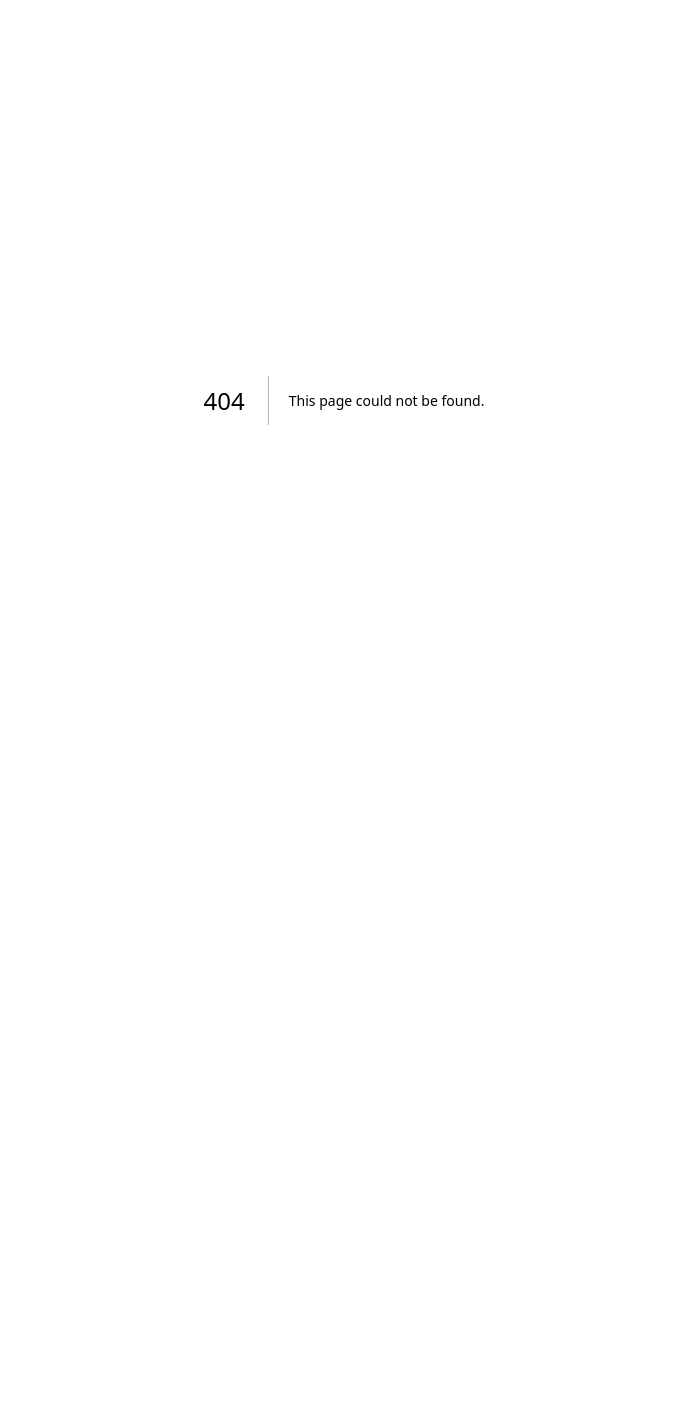
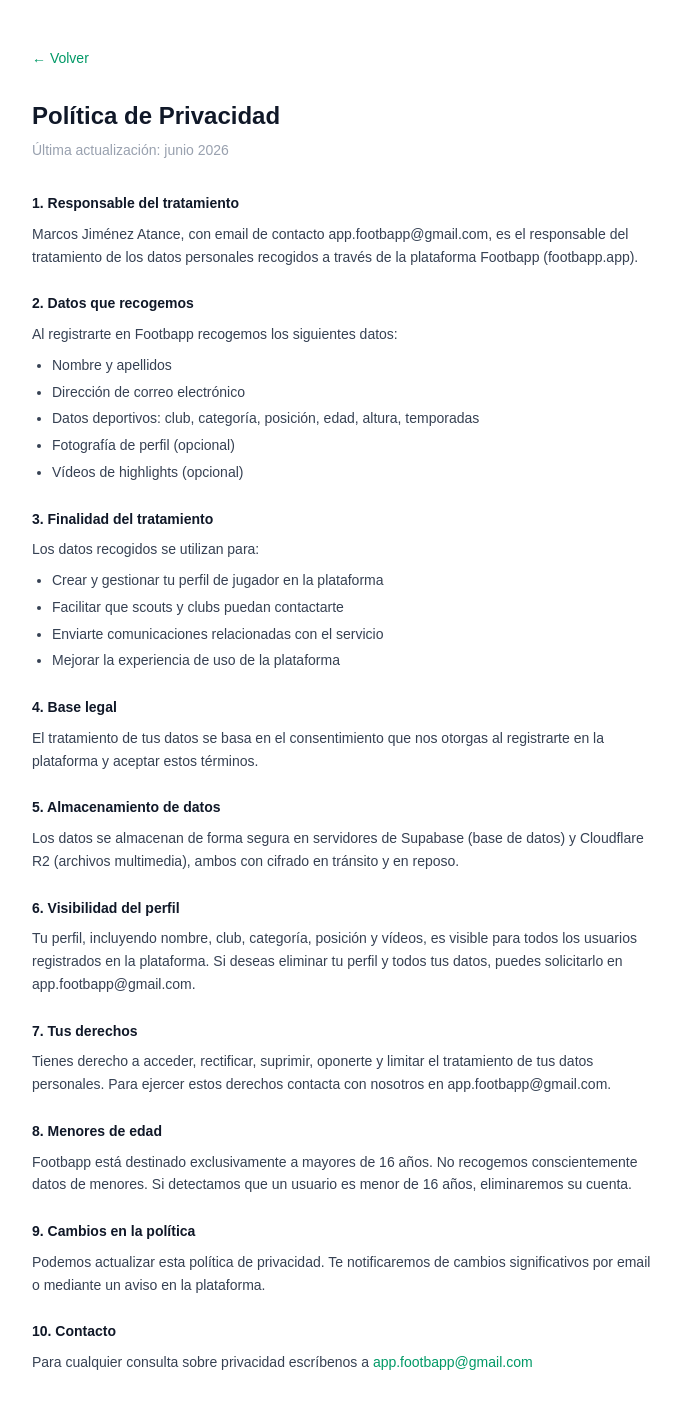
Before and after one commit to marcosjime7-svg/footbapp, a Next.js app: page /privacidad in a window 1280 px wide. Before the commit this address had no page. Shown: the top 1408 px of the page, without its empty margins (296-977 px from the left). Before the commit the page ends 800 px from the top, so only its background shows below. Built offline with nearby package versions, Linux system fonts and the light colour scheme.

Commit message:
privacidad y terminos

```diff
--- /dev/null
+++ b/app/privacidad/page.tsx
@@ -0,0 +1,74 @@
+export default function Privacidad() {
+  return (
+    <main className="min-h-screen bg-white max-w-2xl mx-auto px-6 py-12">
+      <a href="/" className="text-sm text-emerald-600 mb-8 block">← Volver</a>
+      <h1 className="text-2xl font-bold text-gray-900 mb-2">Política de Privacidad</h1>
+      <p className="text-sm text-gray-400 mb-8">Última actualización: junio 2026</p>
+
+      <div className="flex flex-col gap-6 text-sm text-gray-700 leading-relaxed">
+        <section>
+          <h2 className="font-semibold text-gray-900 mb-2">1. Responsable del tratamiento</h2>
+          <p>Marcos Jiménez Atance, con email de contacto app.footbapp@gmail.com, es el responsable del tratamiento de los datos personales recogidos a través de la plataforma Footbapp (footbapp.app).</p>
+        </section>
+
+        <section>
+          <h2 className="font-semibold text-gray-900 mb-2">2. Datos que recogemos</h2>
+          <p>Al registrarte en Footbapp recogemos los siguientes datos:</p>
+          <ul className="list-disc pl-5 mt-2 flex flex-col gap-1">
+            <li>Nombre y apellidos</li>
+            <li>Dirección de correo electrónico</li>
+            <li>Datos deportivos: club, categoría, posición, edad, altura, temporadas</li>
+            <li>Fotografía de perfil (opcional)</li>
+            <li>Vídeos de highlights (opcional)</li>
+          </ul>
+        </section>
+
+        <section>
+          <h2 className="font-semibold text-gray-900 mb-2">3. Finalidad del tratamiento</h2>
+          <p>Los datos recogidos se utilizan para:</p>
+          <ul className="list-disc pl-5 mt-2 flex flex-col gap-1">
+            <li>Crear y gestionar tu perfil de jugador en la plataforma</li>
+            <li>Facilitar que scouts y clubs puedan contactarte</li>
+            <li>Enviarte comunicaciones relacionadas con el servicio</li>
+            <li>Mejorar la experiencia de uso de la plataforma</li>
+          </ul>
+        </section>
+
+        <section>
+          <h2 className="font-semibold text-gray-900 mb-2">4. Base legal</h2>
+          <p>El tratamiento de tus datos se basa en el consentimiento que nos otorgas al registrarte en la plataforma y aceptar estos términos.</p>
+        </section>
+
+        <section>
+          <h2 className="font-semibold text-gray-900 mb-2">5. Almacenamiento de datos</h2>
+          <p>Los datos se almacenan de forma segura en servidores de Supabase (base de datos) y Cloudflare R2 (archivos multimedia), ambos con cifrado en tránsito y en reposo.</p>
+        </section>
+
+        <section>
+          <h2 className="font-semibold text-gray-900 mb-2">6. Visibilidad del perfil</h2>
+          <p>Tu perfil, incluyendo nombre, club, categoría, posición y vídeos, es visible para todos los usuarios registrados en la plataforma. Si deseas eliminar tu perfil y todos tus datos, puedes solicitarlo en app.footbapp@gmail.com.</p>
+        </section>
+
+        <section>
+          <h2 className="font-semibold text-gray-900 mb-2">7. Tus derechos</h2>
+          <p>Tienes derecho a acceder, rectificar, suprimir, oponerte y limitar el tratamiento de tus datos personales. Para ejercer estos derechos contacta con nosotros en app.footbapp@gmail.com.</p>
+        </section>
+
+        <section>
+          <h2 className="font-semibold text-gray-900 mb-2">8. Menores de edad</h2>
+          <p>Footbapp está destinado exclusivamente a mayores de 16 años. No recogemos conscientemente datos de menores. Si detectamos que un usuario es menor de 16 años, eliminaremos su cuenta.</p>
+        </section>
+
+        <section>
+          <h2 className="font-semibold text-gray-900 mb-2">9. Cambios en la política</h2>
+          <p>Podemos actualizar esta política de privacidad. Te notificaremos de cambios significativos por email o mediante un aviso en la plataforma.</p>
+        </section>
+
+        <section>
+          <h2 className="font-semibold text-gray-900 mb-2">10. Contacto</h2>
+          <p>Para cualquier consulta sobre privacidad escríbenos a <a href="mailto:app.footbapp@gmail.com" className="text-emerald-600">app.footbapp@gmail.com</a></p>
+        </section>
+      </div>
+    </main>
+  )
+}
--- /dev/null
+++ b/app/terminos/page.tsx
@@ -0,0 +1,71 @@
+export default function Terminos() {
+  return (
+    <main className="min-h-screen bg-white max-w-2xl mx-auto px-6 py-12">
+      <a href="/" className="text-sm text-emerald-600 mb-8 block">← Volver</a>
+      <h1 className="text-2xl font-bold text-gray-900 mb-2">Términos y Condiciones</h1>
+      <p className="text-sm text-gray-400 mb-8">Última actualización: junio 2026</p>
+
+      <div className="flex flex-col gap-6 text-sm text-gray-700 leading-relaxed">
+        <section>
+          <h2 className="font-semibold text-gray-900 mb-2">1. Descripción del servicio</h2>
+          <p>Footbapp (footbapp.app) es una plataforma digital que permite a jugadores de fútbol amateur de Madrid crear un perfil público con su información deportiva y vídeos, con el objetivo de ser descubiertos por scouts y clubs.</p>
+        </section>
+
+        <section>
+          <h2 className="font-semibold text-gray-900 mb-2">2. Aceptación de los términos</h2>
+          <p>Al registrarte y usar Footbapp aceptas estos términos y condiciones. Si no estás de acuerdo, no uses la plataforma.</p>
+        </section>
+
+        <section>
+          <h2 className="font-semibold text-gray-900 mb-2">3. Requisitos de uso</h2>
+          <ul className="list-disc pl-5 flex flex-col gap-1">
+            <li>Debes tener al menos 16 años para registrarte</li>
+            <li>Los datos que proporciones deben ser verídicos</li>
+            <li>Solo puedes tener una cuenta por persona</li>
+          </ul>
+        </section>
+
+        <section>
+          <h2 className="font-semibold text-gray-900 mb-2">4. Contenido del usuario</h2>
+          <p>Eres responsable del contenido que publiques en Footbapp (fotos, vídeos, información deportiva). Queda prohibido publicar contenido:</p>
+          <ul className="list-disc pl-5 mt-2 flex flex-col gap-1">
+            <li>Falso o engañoso</li>
+            <li>Ofensivo, discriminatorio o violento</li>
+            <li>Que vulnere derechos de terceros</li>
+            <li>Publicitario o de spam</li>
+          </ul>
+        </section>
+
+        <section>
+          <h2 className="font-semibold text-gray-900 mb-2">5. Mensajes entre usuarios</h2>
+          <p>El sistema de mensajería de Footbapp está destinado a facilitar el contacto profesional entre jugadores, scouts y clubs. Queda prohibido el uso para acoso, spam o cualquier comunicación inapropiada.</p>
+        </section>
+
+        <section>
+          <h2 className="font-semibold text-gray-900 mb-2">6. Precio y pagos</h2>
+          <p>El registro en Footbapp es gratuito. En el futuro podrán existir funcionalidades de pago opcionales. Serás informado con antelación de cualquier cambio en las condiciones económicas.</p>
+        </section>
+
+        <section>
+          <h2 className="font-semibold text-gray-900 mb-2">7. Cancelación de cuenta</h2>
+          <p>Puedes solicitar la eliminación de tu cuenta en cualquier momento escribiendo a app.footbapp@gmail.com. Nos comprometemos a eliminar todos tus datos en un plazo máximo de 30 días.</p>
+        </section>
+
+        <section>
+          <h2 className="font-semibold text-gray-900 mb-2">8. Limitación de responsabilidad</h2>
+          <p>Footbapp actúa como intermediario entre jugadores y scouts/clubs. No nos responsabilizamos de las relaciones, acuerdos o contratos que puedan surgir entre usuarios a través de la plataforma.</p>
+        </section>
+
+        <section>
+          <h2 className="font-semibold text-gray-900 mb-2">9. Modificaciones del servicio</h2>
+          <p>Nos reservamos el derecho de modificar, suspender o interrumpir el servicio en cualquier momento, notificándolo con la mayor antelación posible.</p>
+        </section>
+
+        <section>
+          <h2 className="font-semibold text-gray-900 mb-2">10. Contacto</h2>
+          <p>Para cualquier consulta sobre estos términos escríbenos a <a href="mailto:app.footbapp@gmail.com" className="text-emerald-600">app.footbapp@gmail.com</a></p>
+        </section>
+      </div>
+    </main>
+  )
+}
```
